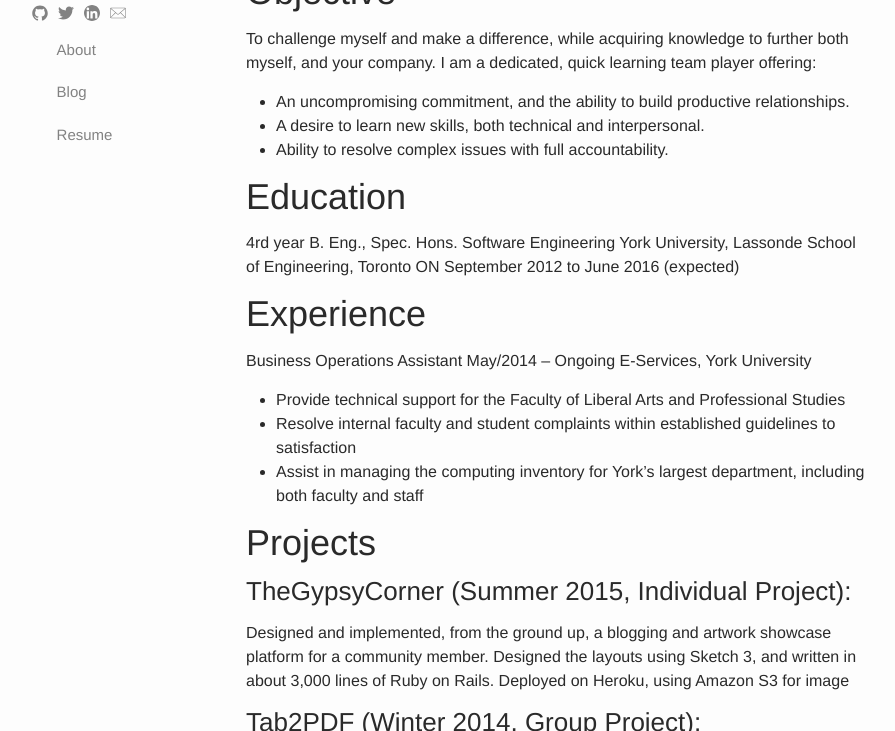
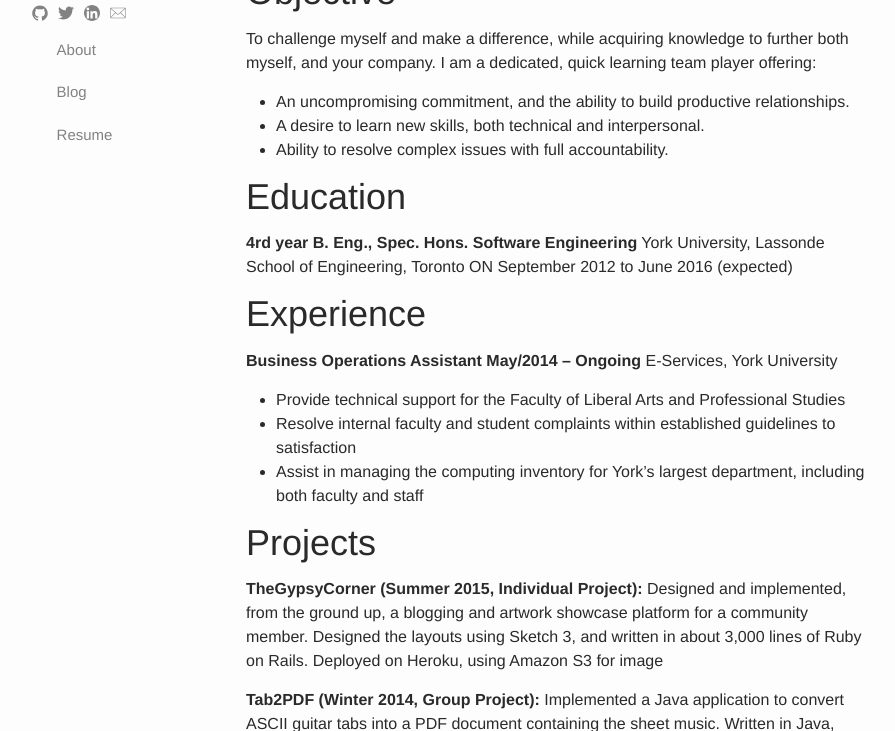
Before and after one commit to skylerto/skylerto.github.io, a Jekyll site: the page built from resume.md, in a window 1280 px wide and 900 px high, cut to the strip 169-900 px from the top of the window. Shown: the whole strip, without its empty margins (179-1074 px from the left). Built offline with Jekyll 4.4.1, drawn with Linux system fonts in a browser that asks for light colours.

```diff
--- a/resume.md
+++ b/resume.md
@@ -13,12 +13,12 @@ I am a dedicated, quick learning team player offering:
  - Ability to resolve complex issues with full accountability.
 
 # Education
-4rd year B. Eng., Spec. Hons. Software Engineering
+**4rd year B. Eng., Spec. Hons. Software Engineering**
 York University, Lassonde School of Engineering, Toronto ON
 September 2012 to June 2016 (expected)
 
 # Experience
-Business Operations Assistant May/2014 – Ongoing
+**Business Operations Assistant May/2014 – Ongoing**
 E-Services, York University
  - Provide technical support for the Faculty of Liberal Arts and Professional Studies
  - Resolve internal faculty and student complaints within established guidelines to
@@ -28,12 +28,12 @@ both faculty and staff
 
 # Projects
 
-### TheGypsyCorner (Summer 2015, Individual Project):
+**TheGypsyCorner (Summer 2015, Individual Project):**
 Designed and implemented, from the ground up, a blogging and artwork showcase
  platform for a community member. Designed the layouts using Sketch 3, and written in
  about 3,000 lines of Ruby on Rails. Deployed on Heroku, using Amazon S3 for image
 
-### Tab2PDF (Winter 2014, Group Project):
+**Tab2PDF (Winter 2014, Group Project):**
 Implemented a Java application to convert ASCII guitar tabs into a PDF document
  containing the sheet music. Written in Java, 11,000 Lines of code. Using Java swing and
  the iText framework. Tested using Test driven development via the JUnit testing
```
